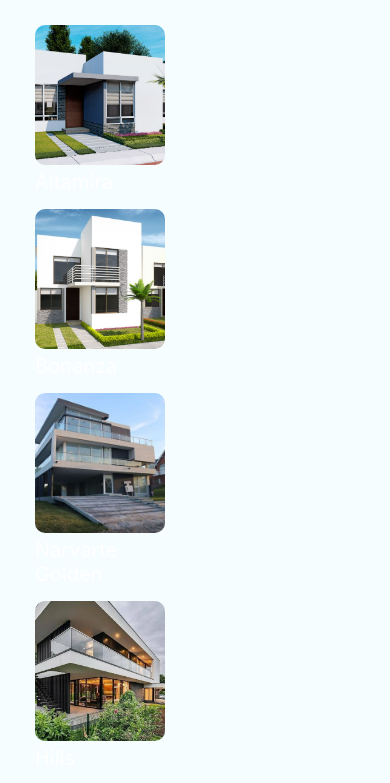
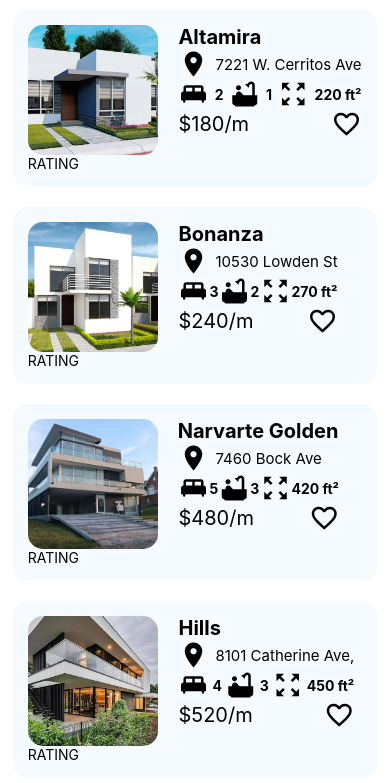
Before and after one commit to BC-MAY-21-RN/kata-04-inmobiliaria-yovanha, a React Native app in the folder InmobiliariaApp/: screen / in a window 390 px wide. Shown: the top 783 px of the page. Built offline with nearby package versions, Linux system fonts and the light colour scheme.

Commit message:
Information of each property added without icons

```diff
--- a/InmobiliariaApp/components/HouseItem.js
+++ b/InmobiliariaApp/components/HouseItem.js
@@ -1,38 +1,81 @@
 import React from 'react';
-import {StyleSheet, View, Text, Image, TouchableHighlight} from 'react-native';
+import {StyleSheet, View, Text, Image, ScrollView} from 'react-native';
 
-export default function HouseItem({imageUri,name}) {
+import { Icon } from 'react-native-elements'
+
+export default function HouseItem({imageUri,name, address, size, price, bedroom, bathroom}) {
     return(
-        <View style = {styles.imgContainer}>
-            <TouchableHighlight>
-                <View>
-                    <Image source = {imageUri} style = {styles.images}/>
-                    <Text style = {styles.imageText}>
-                        {name}
-                    </Text>
+
+        <View style = {styles.houseContainer}>
+            <View style = {styles.imgContainer}>
+                <Image source = {imageUri} style = {styles.images}/>
+                <Text>RATING</Text>
+            </View>
+            <View style = {styles.infoContainer}>
+                <Text style = {styles.houseName}>{name}</Text>
+                <View style = {styles.address}>
+                    <Icon name = 'place' size = {30} color = "black"/>
+                    <Text style = {styles.addressText}>{address}</Text>
                 </View>
-            </TouchableHighlight>
+
+                <View style = {styles.details}>
+                    <Icon name = 'king-bed' size = {30} color = "black"/>
+                    <Text style = {styles.infoText}>{bedroom}</Text>
+                    <Icon name = 'bathtub' size = {30} color = "black"/>
+                    <Text style = {styles.infoText}>{bathroom}</Text>
+                    <Icon name = 'zoom-out-map' size = {30} color = "black"/>
+                    <Text style = {styles.infoText}>{size}</Text>
+                </View>
+                <View style = {styles.price}>
+                     <Text style = {{fontSize: 20}}>{price}</Text>
+                     <Icon name = 'favorite-border' size = {30} color = "black"/>
+                </View>
+            </View>
         </View>
-      );
+    );
 }
 
 const styles = StyleSheet.create({
-    imgContainer:{
-        width: 140,
-        paddingLeft: 10,
-        marginRight: 15,
-        paddingTop: 15
+    address:{
+        flexDirection: 'row',
+        alignItems: 'center',
+    },
+    addressText:{
+        fontSize: 15,
+        paddingLeft: 7,
+    },
+    details:{
+        flexDirection: 'row',
+        alignItems: 'center',
+        justifyContent: 'space-between'
     },
     images:{
-        borderRadius: 10,
-        height: 140,
-        resizeMode:'cover',
-        width: '100%'
+        borderRadius: 15,
+        height: 130,
+        width: 130,
     },
-    imageText:{
-        color: 'white',
+    infoContainer:{
+        paddingLeft: 20,
+    },
+    houseContainer:{
+        backgroundColor: '#F5FAFF',
+        borderRadius: 15,
+        flexDirection: 'row',
+        margin: 10,
+        padding: 15,
+    },
+    houseName:{
+        color: 'black',
         fontSize: 20,
-        marginTop: 5
+        fontWeight: '700'
+        //fontFamily: 'Poppins-Light'
     },
-
+    infoText: {
+        fontWeight:'bold',
+    },
+    price: {
+        flexDirection: 'row',
+        alignItems: 'center',
+        justifyContent: 'space-between'
+    },
 });
--- a/InmobiliariaApp/components/VerticalList.js
+++ b/InmobiliariaApp/components/VerticalList.js
@@ -1,5 +1,5 @@
 import React from 'react';
-import {ScrollView, StyleSheet, View, Text} from 'react-native';
+import {ScrollView, View} from 'react-native';
 import HouseItem from './HouseItem';
 
 export default function VerticalList({data}) {
@@ -12,7 +12,13 @@ export default function VerticalList({data}) {
                             key={houses.title}
                             name={houses.title}
                             imageUri={houses.src}
+                            address={houses.address}
+                            bedroom={houses.bedroom}
+                            bathroom={houses.bathroom}
+                            size={houses.size}
+                            price={houses.price}
                         />
+
                     ))
                 }
             </ScrollView>
--- a/InmobiliariaApp/data/index.js
+++ b/InmobiliariaApp/data/index.js
@@ -9,28 +9,59 @@ const images = [
 
 const data = [
     {
+        address: '7221 W. Cerritos Ave',
         title: 'Altamira',
         src: images[0],
+        bedroom: '2',
+        bathroom: '1',
+        size: '220 ft²',
+        price: '$180/m',
     },
     {
+        address: '10530 Lowden St',
         title: 'Bonanza',
         src: images[1],
+        bedroom: '3',
+        bathroom: '2',
+        size: '270 ft²',
+        price: '$240/m',
     },
     {
+        address: '7460 Bock Ave',
         title: 'Narvarte Golden',
         src: images[2],
+        bedroom: '5',
+        bathroom: '3',
+        size: '420 ft²',
+        price: '$480/m',
+
     },
     {
+        address: '8101 Catherine Ave,',
         title: 'Hills',
         src: images[3],
+        bedroom: '4',
+        bathroom: '3',
+        size: '450 ft²',
+        price: '$520/m',
     },
     {
+        address: '13113 Caravel St,',
         title: 'Pirineos',
         src: images[4],
+        bedroom: '1',
+        bathroom: '1',
+        size: '210 ft²',
+        price: '$150/m',
     },
     {
+        address: '2066 Stanwood Dr',
         title: 'Woods',
         src: images[5],
+        bedroom: '2',
+        bathroom: '2',
+        size: '300 ft²',
+        price: '$260/m',
     },
 ];
 
--- a/InmobiliariaApp/package.json
+++ b/InmobiliariaApp/package.json
@@ -11,7 +11,10 @@
   },
   "dependencies": {
     "react": "17.0.1",
-    "react-native": "0.64.2"
+    "react-native": "0.64.2",
+    "react-native-elements": "^3.4.2",
+    "react-native-ionicons": "^4.6.5",
+    "react-native-vector-icons": "^8.1.0"
   },
   "devDependencies": {
     "@babel/core": "^7.12.9",
--- a/InmobiliariaApp/screens/MainScreen.js
+++ b/InmobiliariaApp/screens/MainScreen.js
@@ -19,10 +19,7 @@ export default class MainScreen extends React.Component {
 
 const styles = StyleSheet.create({
     listContainer: {
-        backgroundColor: '#F5FDFF',
-        flex: 1,
-        justifyContent: 'flex-start',
-        paddingTop: 10,
-        paddingLeft: 25
+        backgroundColor: '#FFFFFF',
+        alignItems: 'center',
     }
 })
```
Also changed, not shown: 1 other file (tests, documents, lock files or other folders).
